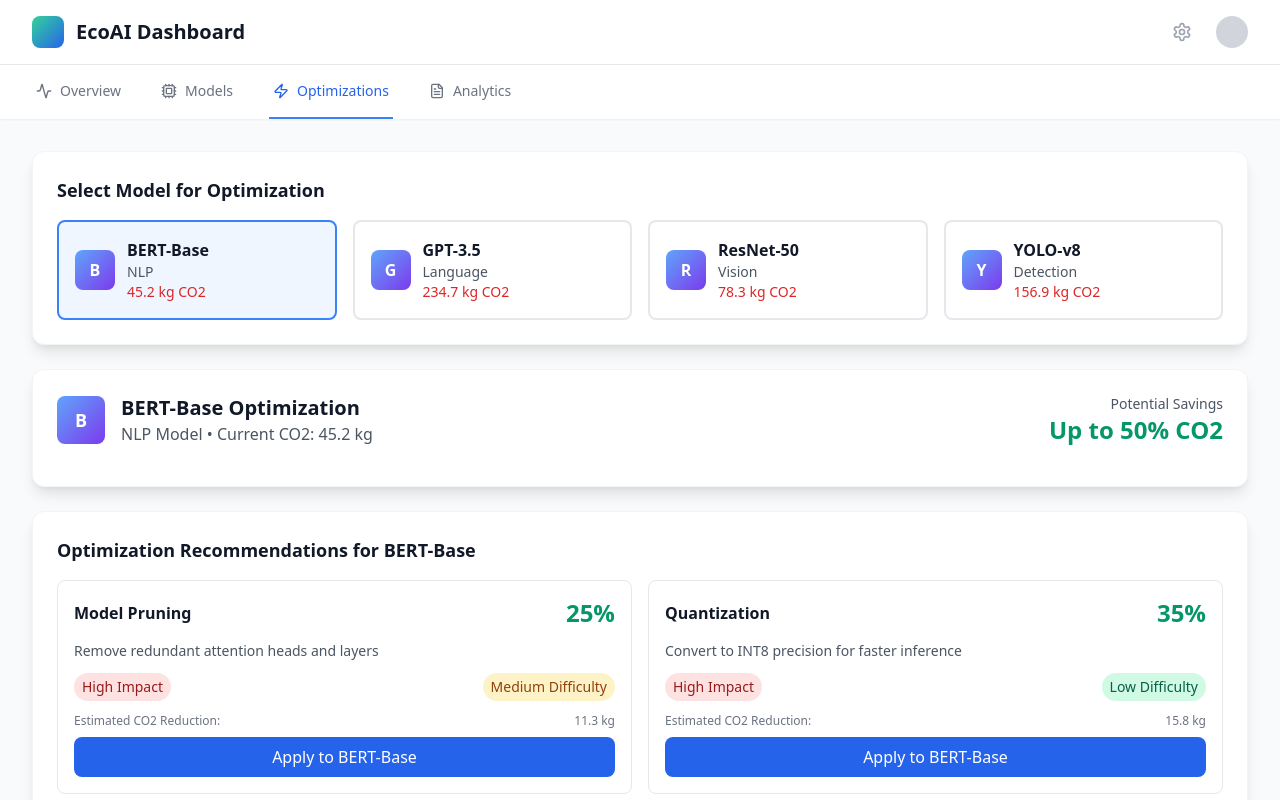
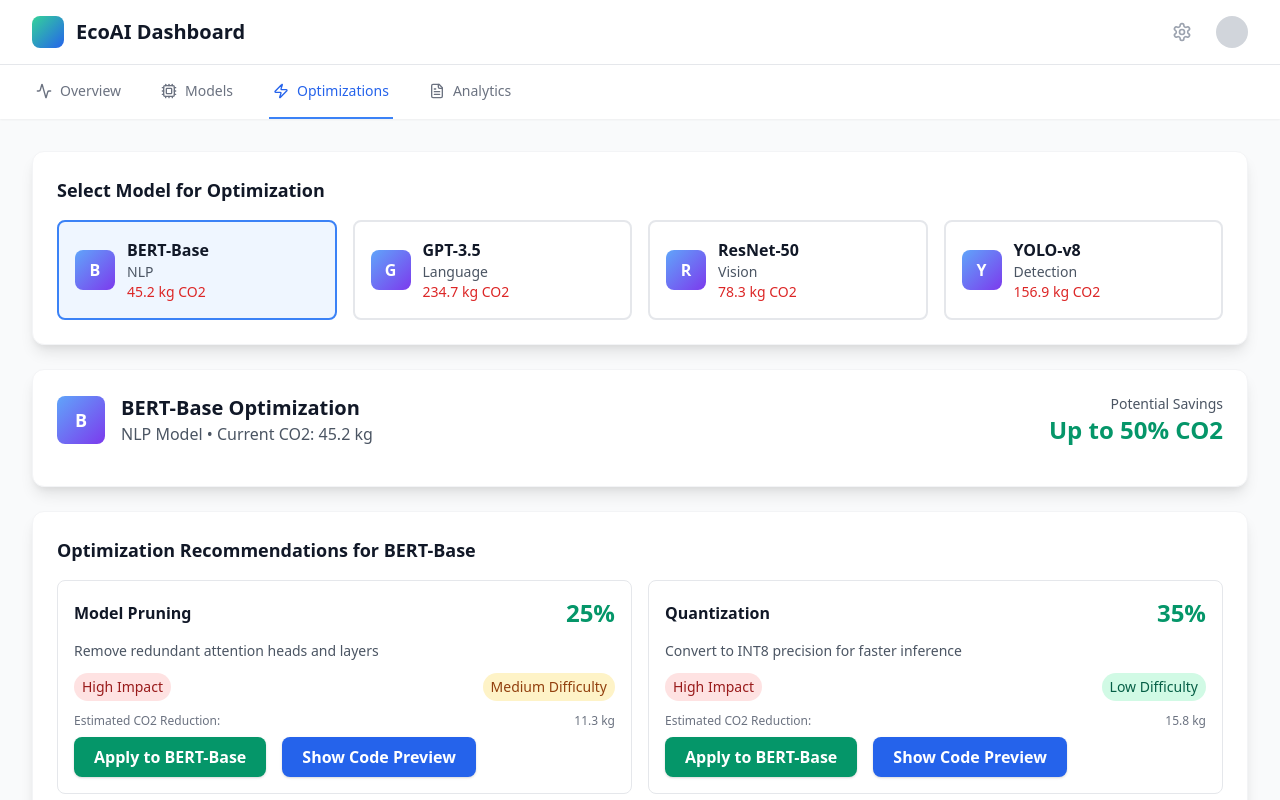
Before and after one commit to SindhujaKashyap05/CodeEfficiencyDashboard, a React (Create React App) app in the folder llm-efficiency-dashboard/: page / in a window 1280 px wide. Both pictures are taken after a click on the button "Optimizations". Shown: the top 800 px of the page. Built offline with nearby package versions, Linux system fonts and the light colour scheme.

Commit message:
code preview changes

```diff
--- a/llm-efficiency-dashboard/src/App.js
+++ b/llm-efficiency-dashboard/src/App.js
@@ -1,6 +1,6 @@
 import React, { useState, useEffect } from 'react';
 import { LineChart, Line, XAxis, YAxis, CartesianGrid, Tooltip, Legend, BarChart, Bar, PieChart, Pie, Cell, ResponsiveContainer } from 'recharts';
-import { Upload, Activity, Zap, Cpu, TrendingDown, FileText, Settings, Search, Filter, Download } from 'lucide-react';
+import { Upload, Activity, Zap, Cpu, TrendingDown, FileText, Settings, Search, Filter, Download, Code } from 'lucide-react';
 import './App.css'; // Assuming you have a CSS file for styles
 import 'tailwindcss/tailwind.css'; // Import Tailwind CSS styles
 
@@ -8,6 +8,9 @@
   const [activeTab, setActiveTab] = useState('overview');
   const [selectedModel, setSelectedModel] = useState(null);
   const [selectedOptimizationModel, setSelectedOptimizationModel] = useState(null);
+  const [showCodePreview, setShowCodePreview] = useState(false);
+  const [selectedTemplate, setSelectedTemplate] = useState(null);
+
   const [models, setModels] = useState([
     { id: 1, name: 'BERT-Base', type: 'NLP', co2: 45.2, status: 'analyzed', lastRun: '2024-12-01' },
     { id: 2, name: 'GPT-3.5', type: 'Language', co2: 234.7, status: 'analyzing', lastRun: '2024-12-02' },
@@ -54,6 +57,67 @@
     };
     return baseOptimizations[model.type] || baseOptimizations['NLP'];
   };
+
+  const codeTemplates = {
+    "Model Pruning": {
+      pytorch: `# Original Model (32-bit precision)
+                     import torch
+                     import torch.nn as nn
+
+                     class OriginalModel(nn.Module):
+                         def __init__(self):
+                             super().__init__()
+                             self.transformer = BertModel.from_pretrained('bert-base-uncased')
+                             self.classifier = nn.Linear(768, num_classes)
+
+                         def forward(self, x):
+                             return self.classifier(self.transformer(x).pooler_output)
+
+                     # Optimized Model (16-bit quantization)
+                     import torch.quantization as quant
+
+                     # Enable quantization
+                     model = OriginalModel()
+                     model.eval()
+
+                     # Apply dynamic quantization
+                     quantized_model = torch.quantization.quantize_dynamic(
+                         model,
+                         {nn.Linear, nn.LSTM, nn.GRU},
+                         dtype=torch.qint8
+                     )
+
+                     # For static quantization (better performance)
+                     model.qconfig = torch.quantization.get_default_qconfig('fbgemm')
+                     torch.quantization.prepare(model, inplace=True)
+                     # Calibrate with representative data
+                     torch.quantization.convert(model, inplace=True)`,
+      tensorflow: `# Original Model (32-bit precision)
+                     import tensorflow as tf
+
+                     def create_original_model():
+                         model = tf.keras.Sequential([
+                             tf.keras.layers.Dense(512, activation='relu'),
+                             tf.keras.layers.Dense(256, activation='relu'),
+                             tf.keras.layers.Dense(num_classes, activation='softmax')
+                         ])
+                         return model
+
+                     # Optimized Model (16-bit quantization)
+                     def create_quantized_model():
+                         # Post-training quantization
+                         converter = tf.lite.TFLiteConverter.from_saved_model(saved_model_dir)
+                         converter.optimizations = [tf.lite.Optimize.DEFAULT]
+                         converter.target_spec.supported_types = [tf.float16]
+
+                         # For INT8 quantization
+                         converter.representative_dataset = representative_data_gen
+                         converter.target_spec.supported_ops = [tf.lite.OpsSet.TFLITE_BUILTINS_INT8]
+
+                         quantized_tflite_model = converter.convert()
+                         return quantized_tflite_model`
+    }
+  }
 
   const emissionData = [
     { name: 'Jan', training: 120, inference: 80, total: 200 },
@@ -340,14 +404,46 @@
                     <span>Estimated CO2 Reduction:</span>
                     <span className="font-medium">{(parseFloat(selectedOptimizationModel.co2) * parseFloat(opt.reduction) / 100).toFixed(1)} kg</span>
                   </div>
+
+
+                  <div className="flex gap-4 items-center">
                     <button
+                      className="bg-green-600 text-white px-5 py-2 rounded-lg shadow hover:bg-green-700 transition-colors duration-200 font-semibold"
                       onClick={() => {
                         alert(`Applying ${opt.technique} to ${selectedOptimizationModel.name}...\nEstimated time: 15-30 minutes`);
                       }}
-                    className="w-full bg-blue-600 text-white py-2 rounded-lg hover:bg-blue-700 transition-colors"
                     >
                       Apply to {selectedOptimizationModel.name}
                     </button>
+                    <button
+                      className="bg-blue-600 text-white px-5 py-2 rounded-lg shadow hover:bg-blue-700 transition-colors duration-200 font-semibold"
+                      onClick={() => {
+                        setSelectedTemplate(codeTemplates["Model Pruning"].pytorch); // or .tensorflow as needed
+                        setShowCodePreview(true);
+                      }}
+                    >
+                      Show Code Preview
+                    </button>
+                  </div>
+
+                  {/* Modal for code preview */}
+                  {showCodePreview && (
+                    <div className="fixed inset-0 flex items-center justify-center bg-black bg-opacity-40 z-50">
+                      <div className="bg-white rounded-lg shadow-lg p-6 max-w-2xl w-full relative">
+                        <button
+                          className="absolute top-2 right-2 text-gray-500 hover:text-gray-800"
+                          onClick={() => setShowCodePreview(false)}
+                        >
+                          &times;
+                        </button>
+                        <h4 className="text-lg font-semibold mb-4">View Code</h4>
+                        <pre className="bg-gray-100 p-4 rounded overflow-x-auto text-xs">
+                          {selectedTemplate}
+                        </pre>
+                      </div>
+                    </div>
+                  )}
+
                 </div>
               </div>
             ))}
```
Lines whose indentation alone changed are shown as unchanged.
